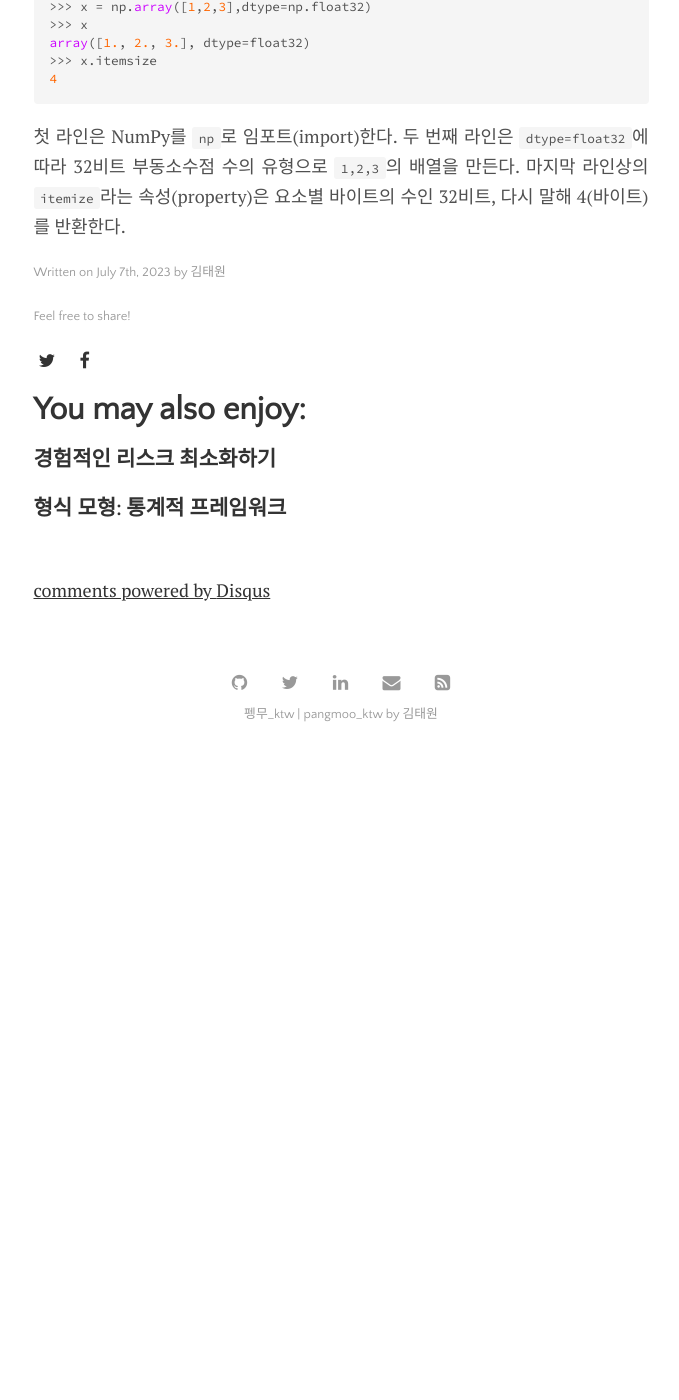
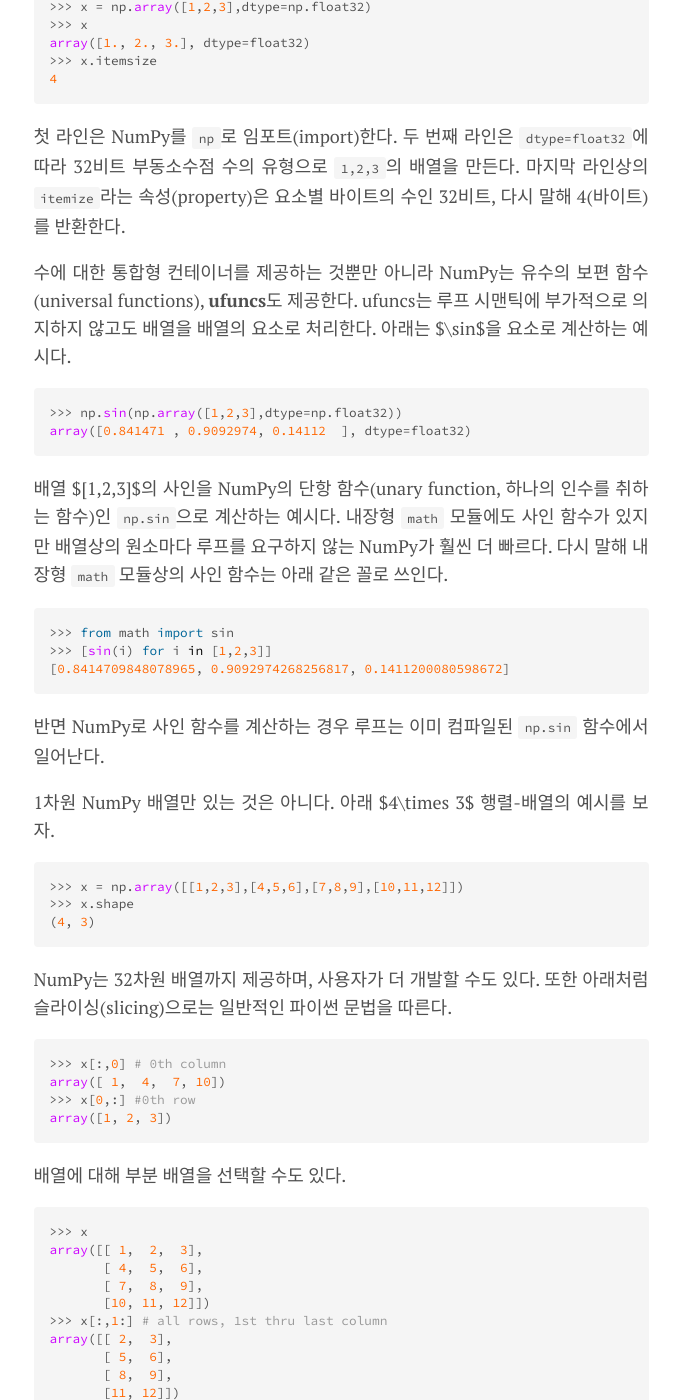
Before and after one commit to pangmoo-KTW/pangmoo-KTW, a Jekyll site: the page built from _posts/2023-07-07-ppml001.md, in a window 1280 px wide and 1400 px high, scrolled down 531 px. Shown: the whole window, without its empty margins (299-978 px from the left). Built offline with Jekyll 4.4.1, drawn with Linux system fonts in a browser that asks for light colours; comment, search, counter and statistics services are not loaded; before the commit the page ends 1291 px from its top, so only the background shows below that; some of the changed text lies outside the part shown.

Commit message:
20230707_03

````diff
--- a/_posts/2023-07-07-ppml001.md
+++ b/_posts/2023-07-07-ppml001.md
@@ -27,3 +27,68 @@ array([1., 2., 3.], dtype=float32)
 첫 라인은 NumPy를 `np`로 임포트(import)한다.
 두 번째 라인은 `dtype=float32`에 따라 32비트 부동소수점 수의 유형으로 `1,2,3`의 배열을 만든다.
 마지막 라인상의 `itemize`라는 속성(property)은 요소별 바이트의 수인 32비트, 다시 말해 4(바이트)를 반환한다.
+
+수에 대한 통합형 컨테이너를 제공하는 것뿐만 아니라 NumPy는 유수의 보편 함수(universal functions), **ufuncs**도 제공한다.
+ufuncs는 루프 시맨틱에 부가적으로 의지하지 않고도 배열을 배열의 요소로 처리한다.
+아래는 $\sin$을 요소로 계산하는 예시다.
+
+```python
+>>> np.sin(np.array([1,2,3],dtype=np.float32))
+array([0.841471 , 0.9092974, 0.14112  ], dtype=float32)
+```
+
+배열 $[1,2,3]$의 사인을 NumPy의 단항 함수(unary function, 하나의 인수를 취하는 함수)인 `np.sin`으로 계산하는 예시다.
+내장형 `math` 모듈에도 사인 함수가 있지만 배열상의 원소마다 루프를 요구하지 않는 NumPy가 훨씬 더 빠르다.
+다시 말해 내장형 `math` 모듈상의 사인 함수는 아래 같은 꼴로 쓰인다.
+
+```python
+>>> from math import sin
+>>> [sin(i) for i in [1,2,3]]
+[0.8414709848078965, 0.9092974268256817, 0.1411200080598672]
+```
+
+반면 NumPy로 사인 함수를 계산하는 경우 루프는 이미 컴파일된 `np.sin` 함수에서 일어난다.
+
+1차원 NumPy 배열만 있는 것은 아니다.
+아래 $4\times 3$ 행렬-배열의 예시를 보자.
+
+```python
+>>> x = np.array([[1,2,3],[4,5,6],[7,8,9],[10,11,12]])
+>>> x.shape
+(4, 3)
+```
+
+NumPy는 32차원 배열까지 제공하며, 사용자가 더 개발할 수도 있다.
+또한 아래처럼 슬라이싱(slicing)으로는 일반적인 파이썬 문법을 따른다.
+
+```python
+>>> x[:,0] # 0th column
+array([ 1,  4,  7, 10])
+>>> x[0,:] #0th row
+array([1, 2, 3])
+```
+
+배열에 대해 부분 배열을 선택할 수도 있다.
+
+```python
+>>> x
+array([[ 1,  2,  3],
+       [ 4,  5,  6],
+       [ 7,  8,  9],
+       [10, 11, 12]])
+>>> x[:,1:] # all rows, 1st thru last column
+array([[ 2,  3],
+       [ 5,  6],
+       [ 8,  9],
+       [11, 12]])
+>>> x[:,::-1] # reverse order of columns
+array([[ 3,  2,  1],
+       [ 6,  5,  4],
+       [ 9,  8,  7],
+       [12, 11, 10]])
+>>> x[::-1,:] # revers order of rows
+array([[10, 11, 12],
+       [ 7,  8,  9],
+       [ 4,  5,  6],
+       [ 1,  2,  3]])
+```
````
